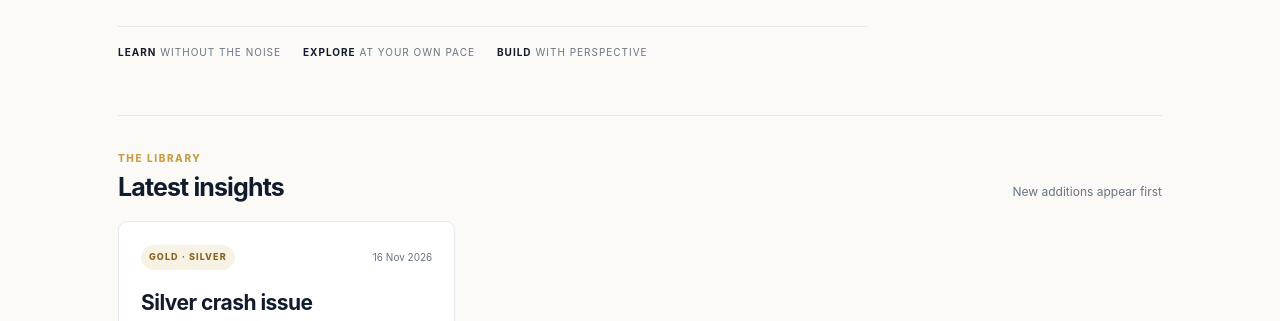
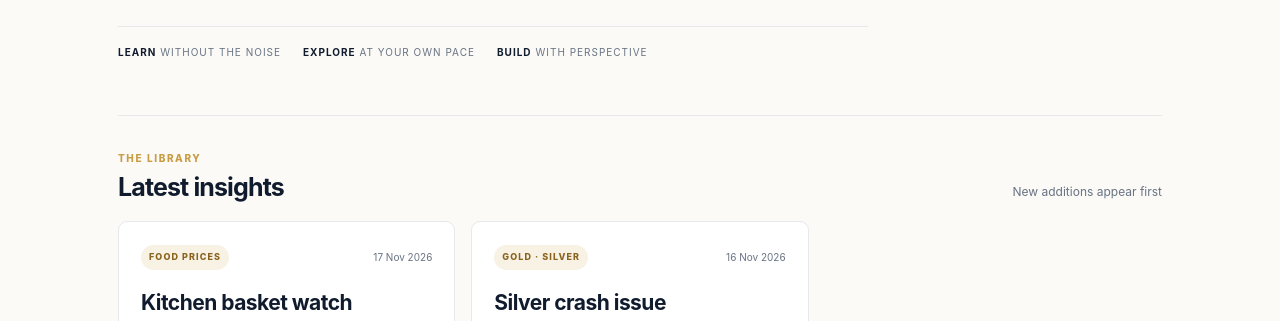
Before and after one commit to venkateswaran0509/way-to-fortune-club, a plain HTML site: page index.html in a window 1280 px wide. Shown: the part 415-736 px from the top of the page. Drawn offline with Linux system fonts and the light colour scheme.

Commit message:
Add weekly food price dashboard card

```diff
--- a/index.html
+++ b/index.html
@@ -34,6 +34,7 @@
 <script>
 // Add each new item to this list with its actual publishedOn date; cards are sorted newest first.
 const contentItems = [
+  { title: 'Kitchen basket watch', category: 'Food prices', publishedOn: '2026-11-17', description: 'Track weekly Tamil Nadu retail price changes across vegetables, pulses, and millets, with reporting dates and source details.', href: 'food-prices.html', readTime: 'Weekly tracker' },
   { title: 'Silver crash issue', category: 'Gold · Silver', publishedOn: '2026-11-16', description: 'Understand the gold–silver ratio, compare relative values, and explore the market context with a simple interactive tool.', href: 'silver-crash-issue.html', readTime: 'Interactive guide' }
 ];
 const cards = document.getElementById('content-cards');
```
